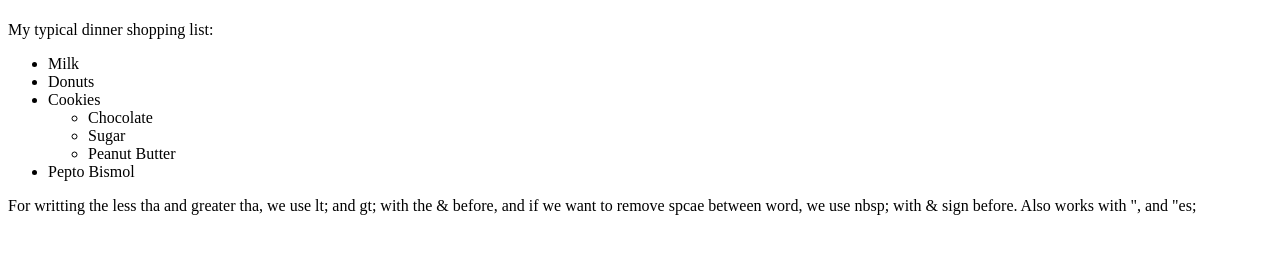
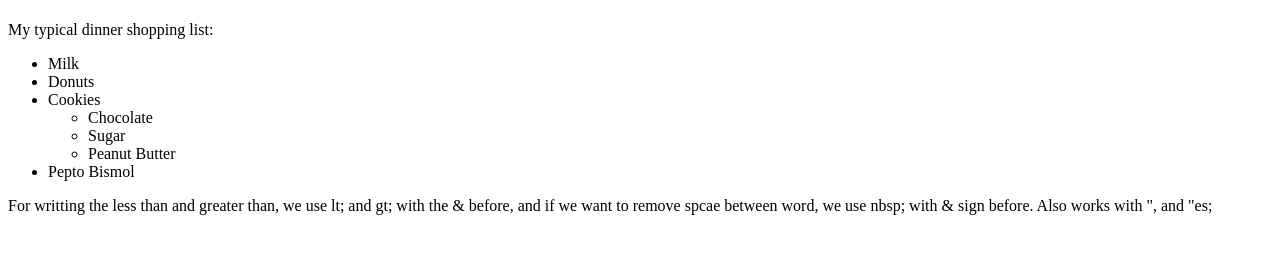
Before and after one commit to jdvillamils/First-wd, a plain HTML site: page site/unorderedlist.html in a window 1280 px wide. Shown: the part 59-312 px from the top of the page. Drawn offline with Linux system fonts and the light colour scheme.

Commit message:
Div and Span

```diff
--- a/site/unorderedlist.html
+++ b/site/unorderedlist.html
@@ -22,7 +22,7 @@
       <li>Pepto Bismol</li>
     </ul>
 
-<p>For writting the less tha and greater tha, we use lt; and gt; with the &amp; before, and if we want to remove spcae between word, we use nbsp; with &amp; sign before. Also works with ", and &quotes; </p>
+<p>For writting the less than and greater than, we use lt; and gt; with the &amp; before, and if we want to remove spcae between word, we use nbsp; with &amp; sign before. Also works with ", and &quotes; </p>
   </div>
 </body>
 </html>
```
